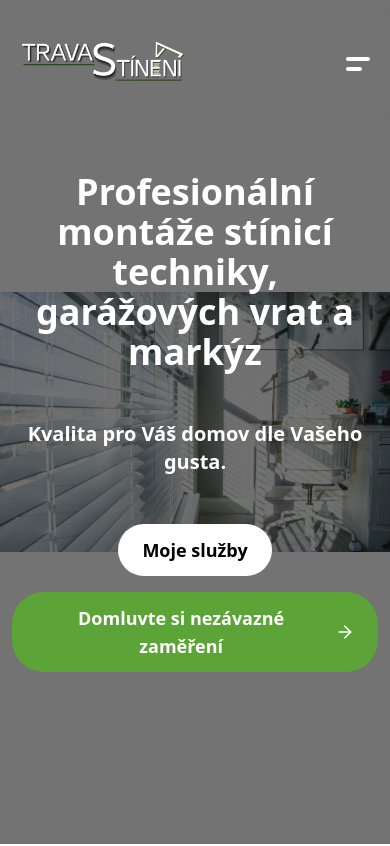
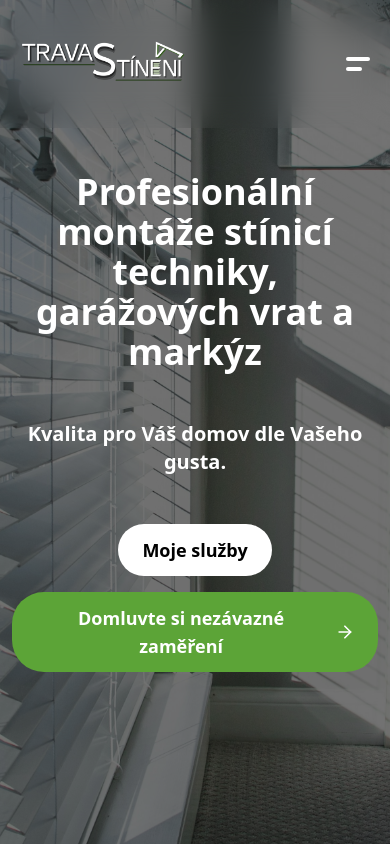
Before and after one commit to Topeez/majktravasweb, a Next.js app: page / in a window 390 px wide. Shown: the top 846 px of the page. Built offline with nearby package versions, Linux system fonts and the light colour scheme.

Commit message:
tak az ted fix hero pozadi animace na telefonu

```diff
--- a/app/globals.css
+++ b/app/globals.css
@@ -43,6 +43,8 @@
     --radius-xl: calc(var(--radius) + 4px);
     --animate-fade-in: fade-in 1s ease 300ms backwards;
     --animate-bg-zoom-out: bg-zoom-out 2s ease-in-out 200ms forwards;
+    --animate-bg-zoom-out-mobile: bg-zoom-out-mobile 2s ease-in-out 200ms
+        forwards;
 }
 
 :root {
@@ -172,6 +174,15 @@
     }
 }
 
+@keyframes bg-zoom-out-mobile {
+    0% {
+        background-size: 353%;
+    }
+    100% {
+        background-size: 350%;
+    }
+}
+
 @layer base {
     * {
         @apply border-border outline-ring/50;
--- a/components/hero.tsx
+++ b/components/hero.tsx
@@ -3,7 +3,7 @@ import { ArrowRight } from "lucide-react"
 
 export function Hero() {
     return (
-        <section id="home" className="z-10 relative flex flex-col justify-center items-center bg-[url(/assets/img/zaluzie.jpg)] bg-cover bg-no-repeat bg-center w-full min-h-screen text-white animate-bg-zoom-out">
+        <section id="home" className="z-10 relative flex flex-col justify-center items-center bg-[url(/assets/img/zaluzie.jpg)] bg-cover bg-no-repeat bg-center w-full min-h-screen text-white animate-bg-zoom-out-mobile lg:animate-bg-zoom-out">
             <div className="z-10 grid grid-cols-12 w-full cs-container">
                 <div className="space-y-12 col-span-12 py-12 text-center">
                     <h1 className="font-bold text-4xl md:text-5xl lg:text-7xl animate-fade-in">
```
